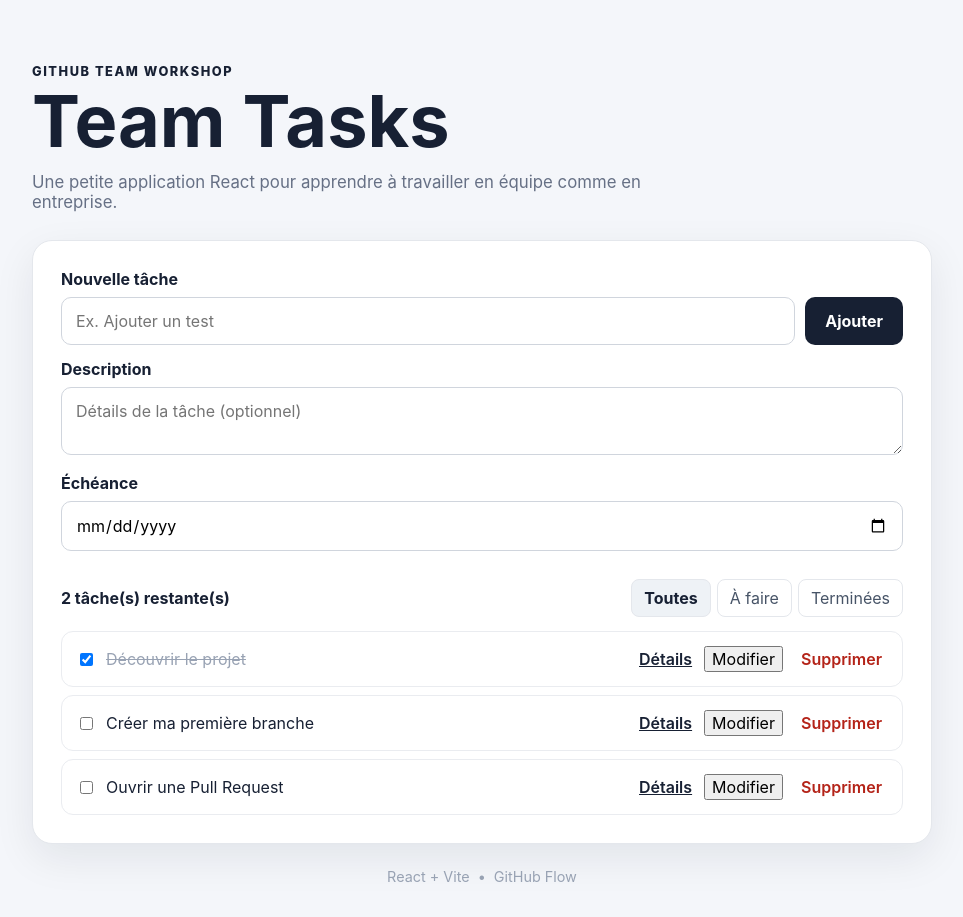
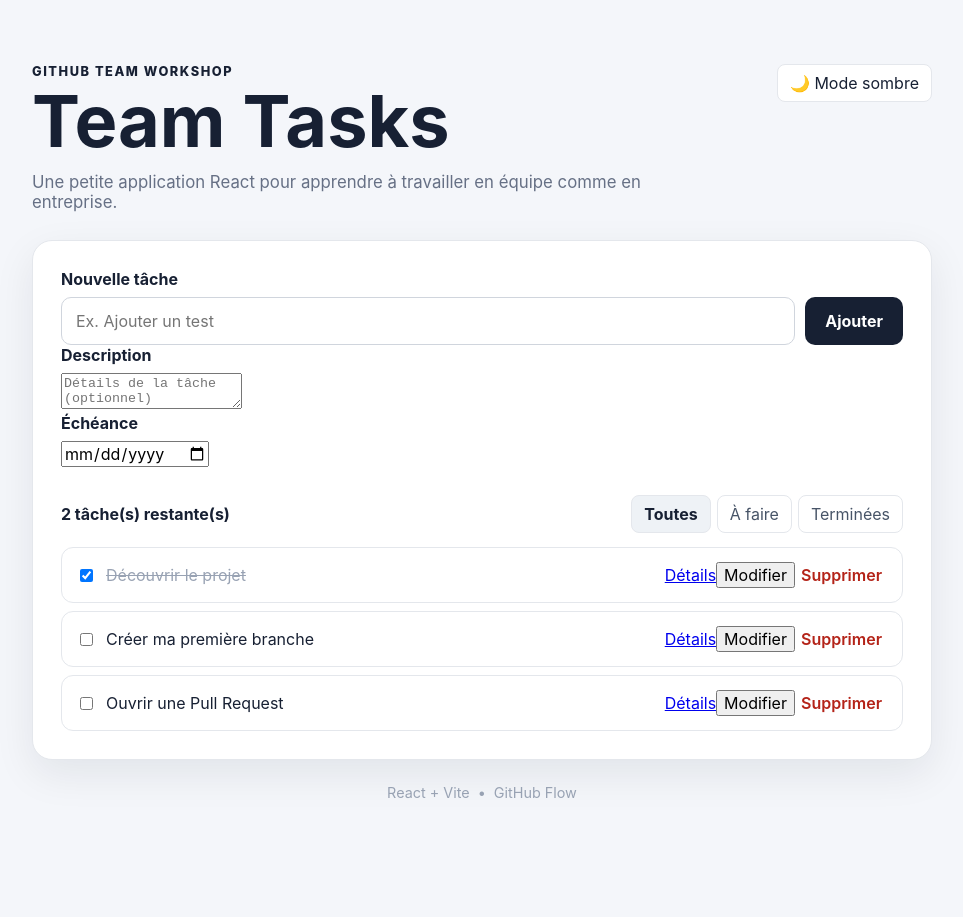
Before and after one commit to MaxVast/github-e4, a React (Vite) app: page / in a window 1280 px wide. Shown: the whole page, without its empty margins (158-1121 px from the left). After the commit the page ends 833 px from the top, so only its background shows below. Built offline with nearby package versions, Linux system fonts and the light colour scheme.

Commit message:
feat(ui): add dark mode

```diff
--- /dev/null
+++ b/src/components/ThemeToggle.jsx
@@ -0,0 +1,44 @@
+import { useEffect, useState } from "react";
+
+function getInitialTheme() {
+  try {
+    const saved = localStorage.getItem("team-theme");
+    if (saved === "light" || saved === "dark") {
+      return saved;
+    }
+  } catch {
+    // localStorage indisponible : on suit le système
+  }
+
+  return window.matchMedia("(prefers-color-scheme: dark)").matches
+    ? "dark"
+    : "light";
+}
+
+function ThemeToggle() {
+  const [theme, setTheme] = useState(getInitialTheme);
+
+  useEffect(() => {
+    document.documentElement.dataset.theme = theme;
+    try {
+      localStorage.setItem("team-theme", theme);
+    } catch {
+      // impossible de sauvegarder, le thème reste actif pour la session
+    }
+  }, [theme]);
+
+  const isDark = theme === "dark";
+
+  return (
+    <button
+      type="button"
+      className="theme-toggle"
+      onClick={() => setTheme(isDark ? "light" : "dark")}
+      aria-label={isDark ? "Activer le mode clair" : "Activer le mode sombre"}
+    >
+      {isDark ? "☀️ Mode clair" : "🌙 Mode sombre"}
+    </button>
+  );
+}
+
+export default ThemeToggle;
--- a/src/page/Home/Home.jsx
+++ b/src/page/Home/Home.jsx
@@ -1,5 +1,6 @@
 import { useMemo, useState } from "react";
 import { Link } from "react-router-dom";
+import ThemeToggle from "../../components/ThemeToggle";
 
 const initialTasks = [
   {
@@ -145,6 +146,7 @@ function Home() {
   return (
     <main className="container">
       <header className="hero">
+        <ThemeToggle />
         <p className="eyebrow">GitHub Team Workshop</p>
         <h1>Team Tasks</h1>
         <p>
--- a/src/styles.css
+++ b/src/styles.css
@@ -1,9 +1,42 @@
 :root {
+  --bg: #f4f6fa;
+  --text: #172033;
+  --muted: #667085;
+  --subtle: #98a2b3;
+  --surface: #fff;
+  --surface-active: #eef2f6;
+  --border: #e4e7ec;
+  --border-strong: #d0d5dd;
+  --filter-text: #475467;
+  --primary-bg: #172033;
+  --primary-text: #fff;
+  --danger: #b42318;
+  --shadow: rgb(16 24 40 / 8%);
+
   font-family: Inter, system-ui, -apple-system, BlinkMacSystemFont, "Segoe UI", sans-serif;
-  color: #172033;
-  background: #f4f6fa;
+  color: var(--text);
+  background: var(--bg);
+  color-scheme: light;
   font-synthesis: none;
   text-rendering: optimizeLegibility;
+}
+
+:root[data-theme="dark"] {
+  --bg: #0f1420;
+  --text: #e6e9ef;
+  --muted: #a0a8b8;
+  --subtle: #6b7385;
+  --surface: #182030;
+  --surface-active: #232d40;
+  --border: #2a3447;
+  --border-strong: #3a4558;
+  --filter-text: #c3c9d4;
+  --primary-bg: #e6e9ef;
+  --primary-text: #0f1420;
+  --danger: #f97066;
+  --shadow: rgb(0 0 0 / 40%);
+
+  color-scheme: dark;
 }
 
 * {
@@ -30,7 +63,19 @@ button {
 }
 
 .hero {
+  position: relative;
   margin-bottom: 28px;
+}
+
+.theme-toggle {
+  position: absolute;
+  top: 0;
+  right: 0;
+  padding: 8px 12px;
+  border: 1px solid var(--border);
+  border-radius: 8px;
+  background: var(--surface);
+  color: var(--text);
 }
 
 .eyebrow {
@@ -49,16 +94,16 @@ button {
 
 .hero p:last-child {
   max-width: 650px;
-  color: #667085;
+  color: var(--muted);
   font-size: 1.05rem;
 }
 
 .card {
   padding: 28px;
-  border: 1px solid #e4e7ec;
+  border: 1px solid var(--border);
   border-radius: 20px;
-  background: #fff;
-  box-shadow: 0 14px 40px rgb(16 24 40 / 8%);
+  background: var(--surface);
+  box-shadow: 0 14px 40px var(--shadow);
 }
 
 .task-form label {
@@ -76,21 +121,23 @@ button {
   min-width: 0;
   flex: 1;
   padding: 13px 14px;
-  border: 1px solid #d0d5dd;
+  border: 1px solid var(--border-strong);
   border-radius: 10px;
   outline: none;
+  background: var(--surface);
+  color: var(--text);
 }
 
 .form-row input:focus {
-  border-color: #667085;
+  border-color: var(--muted);
 }
 
 .form-row button {
   padding: 0 20px;
   border: 0;
   border-radius: 10px;
-  background: #172033;
-  color: white;
+  background: var(--primary-bg);
+  color: var(--primary-text);
   font-weight: 700;
 }
 
@@ -102,6 +149,17 @@ button {
   margin: 28px 0 14px;
 }
 
+.counters {
+  display: flex;
+  flex-direction: column;
+  gap: 2px;
+}
+
+.counters span {
+  color: var(--muted);
+  font-size: 0.9rem;
+}
+
 .filters {
   display: flex;
   gap: 6px;
@@ -109,15 +167,15 @@ button {
 
 .filters button {
   padding: 8px 12px;
-  border: 1px solid #e4e7ec;
+  border: 1px solid var(--border);
   border-radius: 8px;
-  background: #fff;
-  color: #475467;
+  background: var(--surface);
+  color: var(--filter-text);
 }
 
 .filters button.active {
-  background: #eef2f6;
-  color: #172033;
+  background: var(--surface-active);
+  color: var(--text);
   font-weight: 700;
 }
 
@@ -135,7 +193,7 @@ button {
   justify-content: space-between;
   gap: 12px;
   padding: 14px;
-  border: 1px solid #eaecf0;
+  border: 1px solid var(--border);
   border-radius: 12px;
 }
 
@@ -151,22 +209,22 @@ button {
 }
 
 .task label.completed span {
-  color: #98a2b3;
+  color: var(--subtle);
   text-decoration: line-through;
 }
 
 .delete {
   border: 0;
   background: transparent;
-  color: #b42318;
+  color: var(--danger);
   font-weight: 600;
 }
 
 .empty {
   padding: 32px;
-  color: #667085;
+  color: var(--muted);
   text-align: center;
-  border: 1px dashed #d0d5dd;
+  border: 1px dashed var(--border-strong);
   border-radius: 12px;
 }
 
@@ -175,7 +233,7 @@ footer {
   justify-content: center;
   gap: 8px;
   margin-top: 24px;
-  color: #98a2b3;
+  color: var(--subtle);
   font-size: 0.9rem;
 }
 
@@ -198,129 +256,3 @@ footer {
     flex-wrap: wrap;
   }
 }
-.task-form label + label,
-.task-form .form-row + label,
-.task-form textarea + label {
-  margin-top: 14px;
-}
-
-.task-form textarea,
-.task-form input[type="date"] {
-  width: 100%;
-  padding: 13px 14px;
-  border: 1px solid #d0d5dd;
-  border-radius: 10px;
-  outline: none;
-  font: inherit;
-  resize: vertical;
-}
-
-.task-form textarea:focus,
-.task-form input[type="date"]:focus {
-  border-color: #667085;
-}
-
-.task-actions {
-  display: flex;
-  align-items: center;
-  gap: 12px;
-  flex-shrink: 0;
-}
-
-.details-link,
-.back-link {
-  color: #172033;
-  font-weight: 600;
-}
-
-.back-link {
-  display: inline-block;
-  margin-bottom: 20px;
-  text-decoration: none;
-}
-
-.task-detail-header {
-  display: flex;
-  align-items: flex-start;
-  justify-content: space-between;
-  gap: 16px;
-}
-
-.task-detail h2 {
-  margin: 0;
-  font-size: 1.75rem;
-  overflow-wrap: anywhere;
-}
-
-.task-detail h3 {
-  margin: 24px 0 8px;
-  font-size: 0.8rem;
-  letter-spacing: 0.08em;
-  text-transform: uppercase;
-  color: #667085;
-}
-
-.task-detail p {
-  margin: 0;
-  white-space: pre-wrap;
-}
-
-.muted {
-  color: #98a2b3;
-}
-
-.status {
-  flex-shrink: 0;
-  padding: 4px 10px;
-  border-radius: 999px;
-  font-size: 0.85rem;
-  font-weight: 700;
-}
-
-.status-todo {
-  background: #eef2f6;
-  color: #344054;
-}
-
-.status-done {
-  background: #ecfdf3;
-  color: #067647;
-}
-
-.status-late {
-  background: #fef3f2;
-  color: #b42318;
-}
-
-.task-dates {
-  display: grid;
-  grid-template-columns: repeat(2, 1fr);
-  gap: 16px;
-  margin: 24px 0 0;
-}
-
-.task-dates div {
-  padding: 14px;
-  border: 1px solid #eaecf0;
-  border-radius: 12px;
-}
-
-.task-dates dt {
-  color: #667085;
-  font-size: 0.85rem;
-}
-
-.task-dates dd {
-  margin: 4px 0 0;
-  font-weight: 700;
-}
-
-@media (max-width: 650px) {
-  .task-detail-header {
-    flex-direction: column;
-  }
-
-  .task-dates {
-    grid-template-columns: 1fr;
-  }
-}
```
